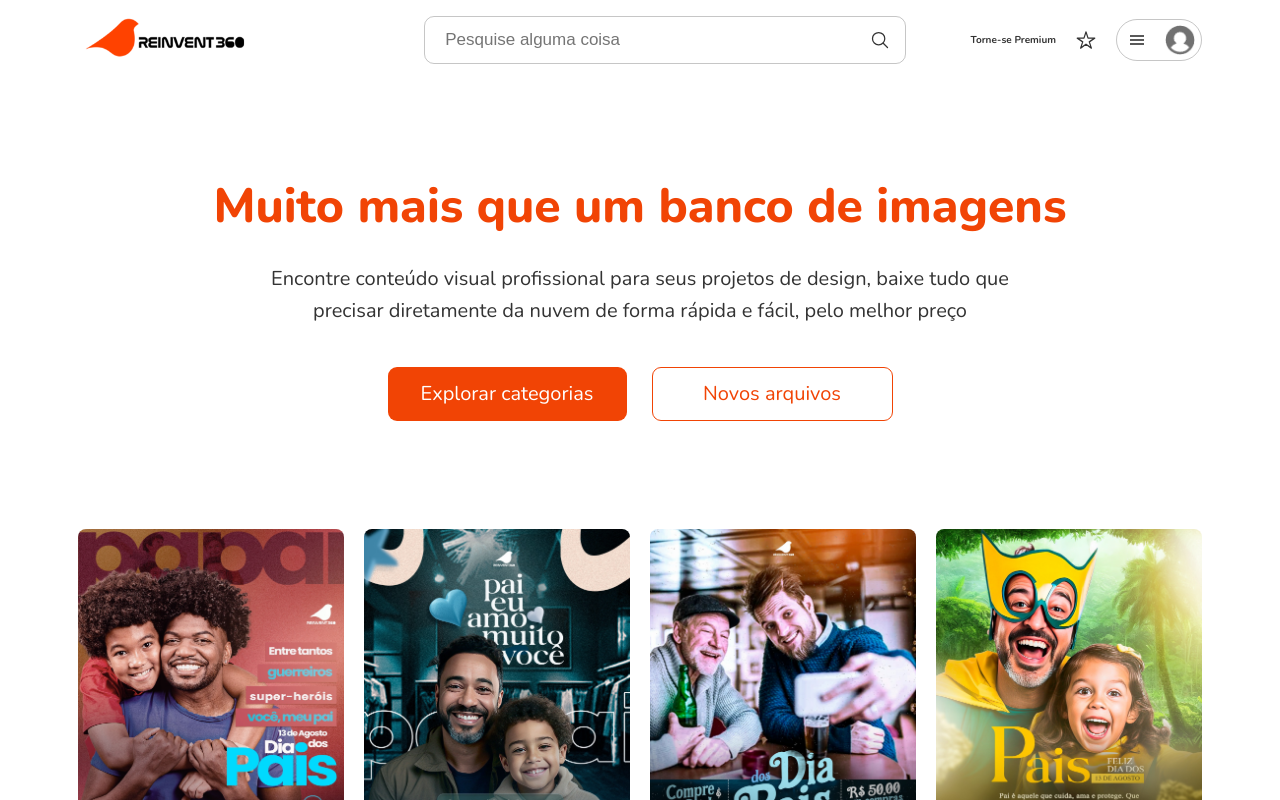
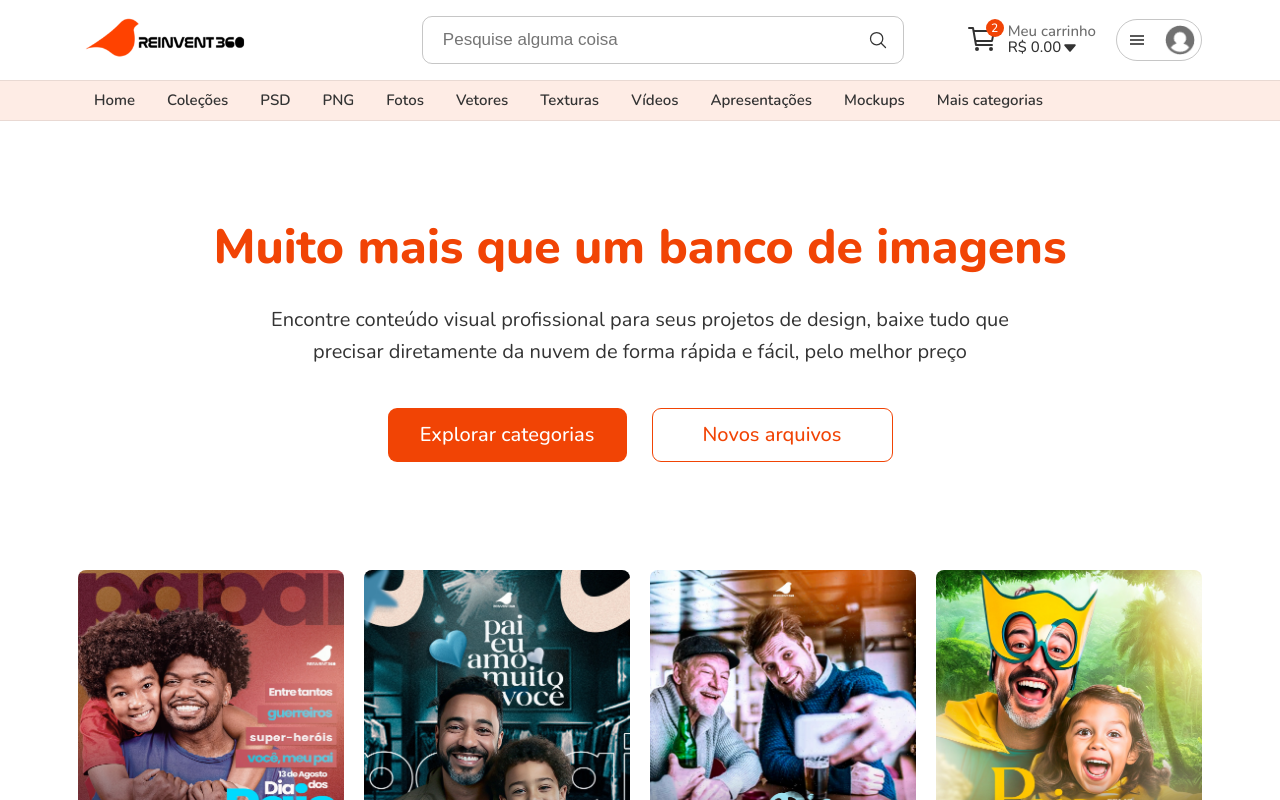
Before and after one commit to JoGabriel-Santos/reinvent, a React (Create React App) app in the folder client/: page / in a window 1280 px wide. Shown: the top 800 px of the page. Built offline with nearby package versions, Linux system fonts and the light colour scheme.

Commit message:
Implementing Navbar

```diff
--- a/client/src/components/Navbar.js
+++ b/client/src/components/Navbar.js
@@ -41,9 +41,23 @@ function Navbar() {
                 </div>
 
                 <div className="header-user">
-                    <h4 className="header-user--home">Torne-se Premium</h4>
+                    <div className="header-user--cart">
+                        <div className="cart-icon">
+                            <ion-icon name="cart-outline" size="large"></ion-icon>
+                        </div>
 
-                    <ion-icon name="star-outline"></ion-icon>
+                        <div className="cart-quantity">
+                            <span>2</span>
+                        </div>
+
+                        <div className="cart-info">
+                            <h6 className="cart-name">Meu carrinho</h6>
+                            <div className="cart-payment">
+                                <span>R$ 0.00</span>
+                                <ion-icon name="caret-down-outline" size="small"></ion-icon>
+                            </div>
+                        </div>
+                    </div>
 
                     <div className="header-user--info" onClick={handleMenuClick}>
                         <img className="header-user--menu" src={require("../util/icons/menu.png")} alt=""/>
@@ -65,6 +79,22 @@ function Navbar() {
                     }
                 </div>
             </header>
+
+            <section className="section-categories">
+                <ul className="section-categories--list">
+                    <li className="categories-list">Home</li>
+                    <li className="categories-list">Coleções</li>
+                    <li className="categories-list">PSD</li>
+                    <li className="categories-list">PNG</li>
+                    <li className="categories-list">Fotos</li>
+                    <li className="categories-list">Vetores</li>
+                    <li className="categories-list">Texturas</li>
+                    <li className="categories-list">Vídeos</li>
+                    <li className="categories-list">Apresentações</li>
+                    <li className="categories-list">Mockups</li>
+                    <li className="categories-list">Mais categorias</li>
+                </ul>
+            </section>
 
             {
                 showLogin && <Login closeLogin={toggleShowLogin}/>
--- a/client/src/styles/generic.css
+++ b/client/src/styles/generic.css
@@ -20,6 +20,12 @@ html {
     scroll-behavior: smooth;
 }
 
+ul, ol {
+    list-style: none;
+    margin: 0;
+    padding: 0;
+}
+
 .button {
     align-items: center;
     border: none;
@@ -29,7 +35,7 @@ html {
     flex: 1;
     font-family: inherit;
     font-size: 2rem;
-    font-weight: 400;
+    font-weight: 500;
     justify-content: center;
     text-align: center;
     text-decoration: none;
```
